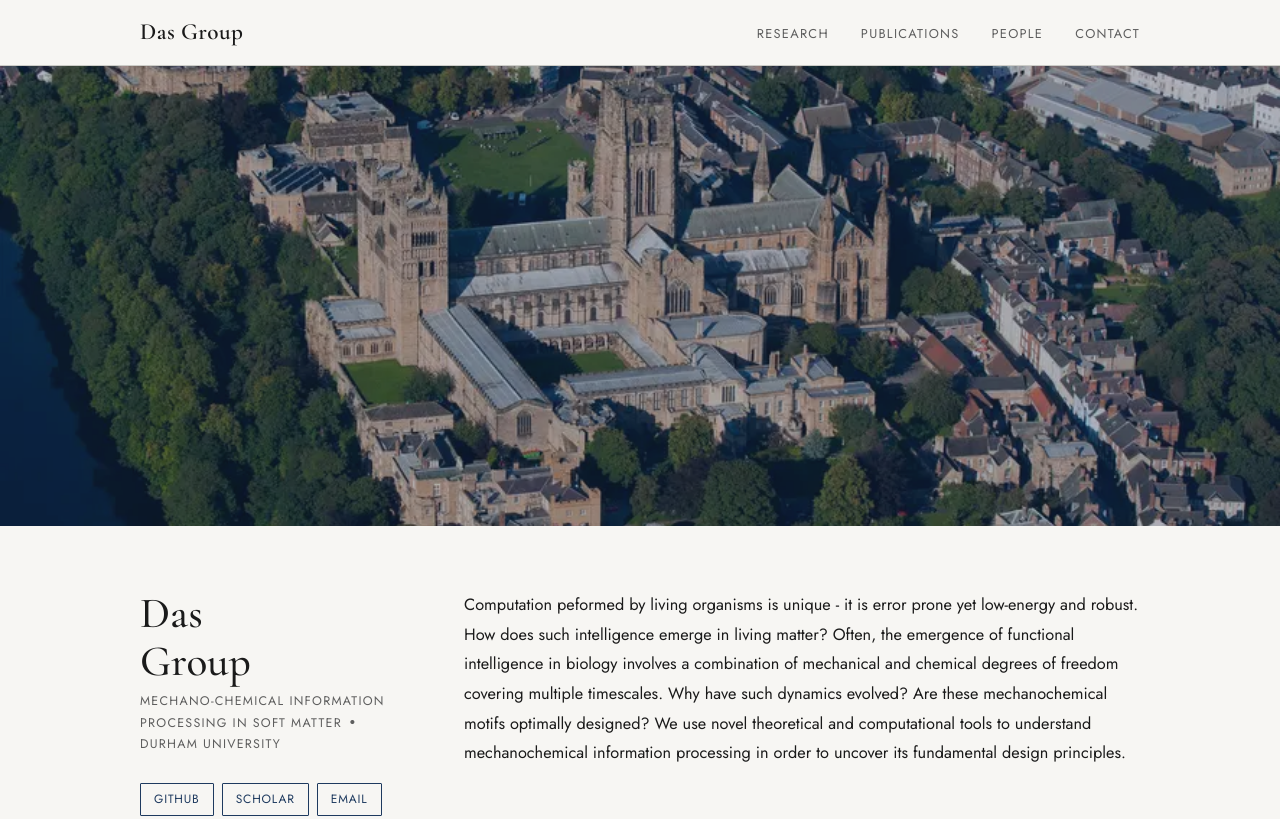
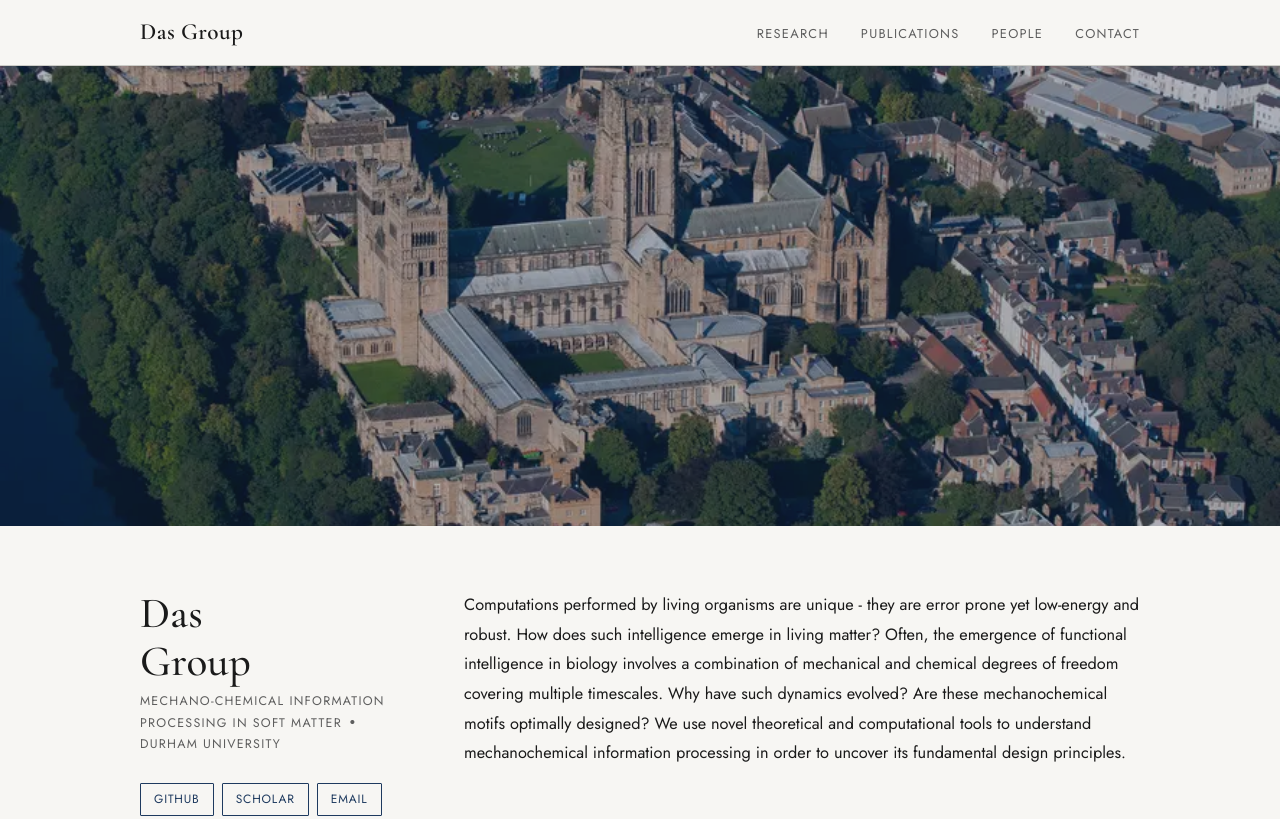
Before and after one commit to dasgroup-durham/dasgroup-durham.github.io, a plain HTML site: page index.html in a window 1280 px wide. Shown: the top 819 px of the page. Drawn offline with nearby package versions, Linux system fonts and the light colour scheme.

Commit message:
Update index.html

```diff
--- a/index.html
+++ b/index.html
@@ -67,7 +67,7 @@
     <div class="intro-body">
       <!-- REPLACE: your research description (2–4 paragraphs) -->
       <p>
-        Computation peformed by living organisms is unique - it is error prone yet low-energy and robust.
+        Computations performed by living organisms are unique - they are error prone yet low-energy and robust.
         How does such intelligence emerge in living matter? Often, the emergence of functional intelligence in biology
         involves a combination of mechanical and chemical degrees of freedom covering
         multiple timescales. Why have such dynamics evolved? Are these mechanochemical motifs
```
